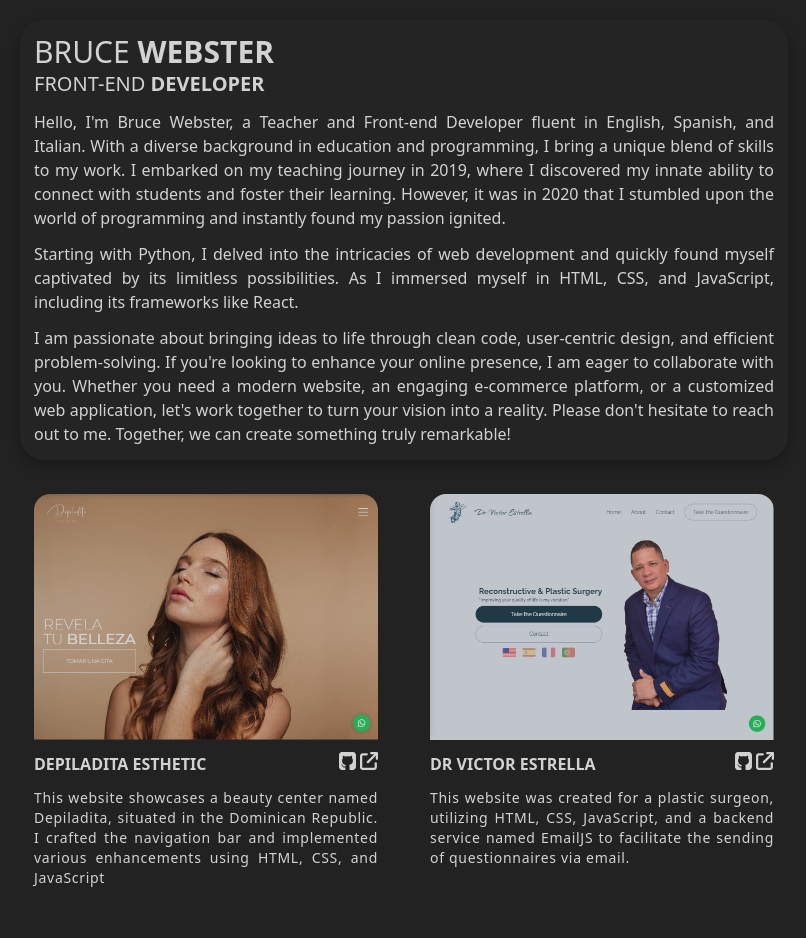
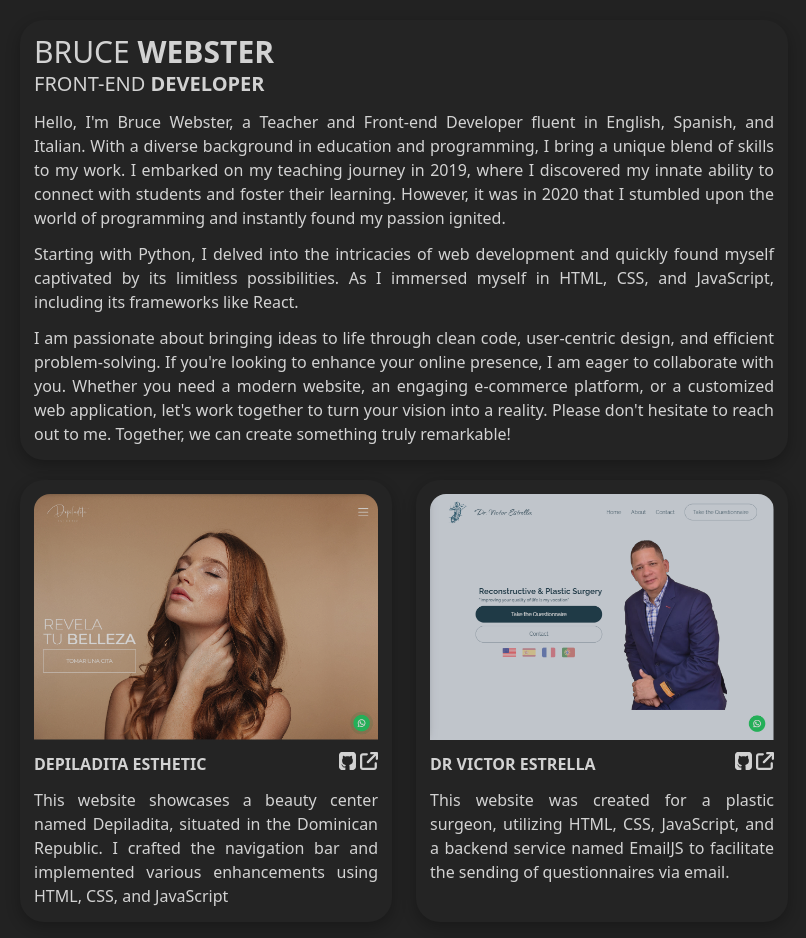
Before and after one commit to Bruce-Webster-21/bruce-s-portfolio, a Next.js app: page / in a window 1280 px wide. Shown: the top 938 px of the page, without its empty margins (236-1042 px from the left). Built offline with nearby package versions, Linux system fonts and the light colour scheme.

Commit message:
Minor css adjustments

```diff
--- a/app/components/ProjectItem.tsx
+++ b/app/components/ProjectItem.tsx
@@ -19,7 +19,7 @@ const ProjectItem: React.FC<ProjectItemProps> = ({
   projectImg,
 }) => {
   return (
-    <div className="w-full p-3 project-item-bg-color border-transparent border-2 border-solid rounded-3xl transition duration-700 opacity-80 hover:opacity-100">
+    <div className="w-full p-3 gray-bg-color border-transparent border-2 border-solid rounded-3xl transition duration-700 opacity-80 hover:opacity-100">
       <Image
         className="rounded-t-2xl object-cover w-full"
         src={projectImg}
@@ -47,7 +47,7 @@ const ProjectItem: React.FC<ProjectItemProps> = ({
             </a>
           </div>
         </span>
-        <div className="text-justify font-extralight text-sm tracking-wider">
+        <div className="text-justify font-extralight text-base">
           {projectDescription}
         </div>
       </div>
```
